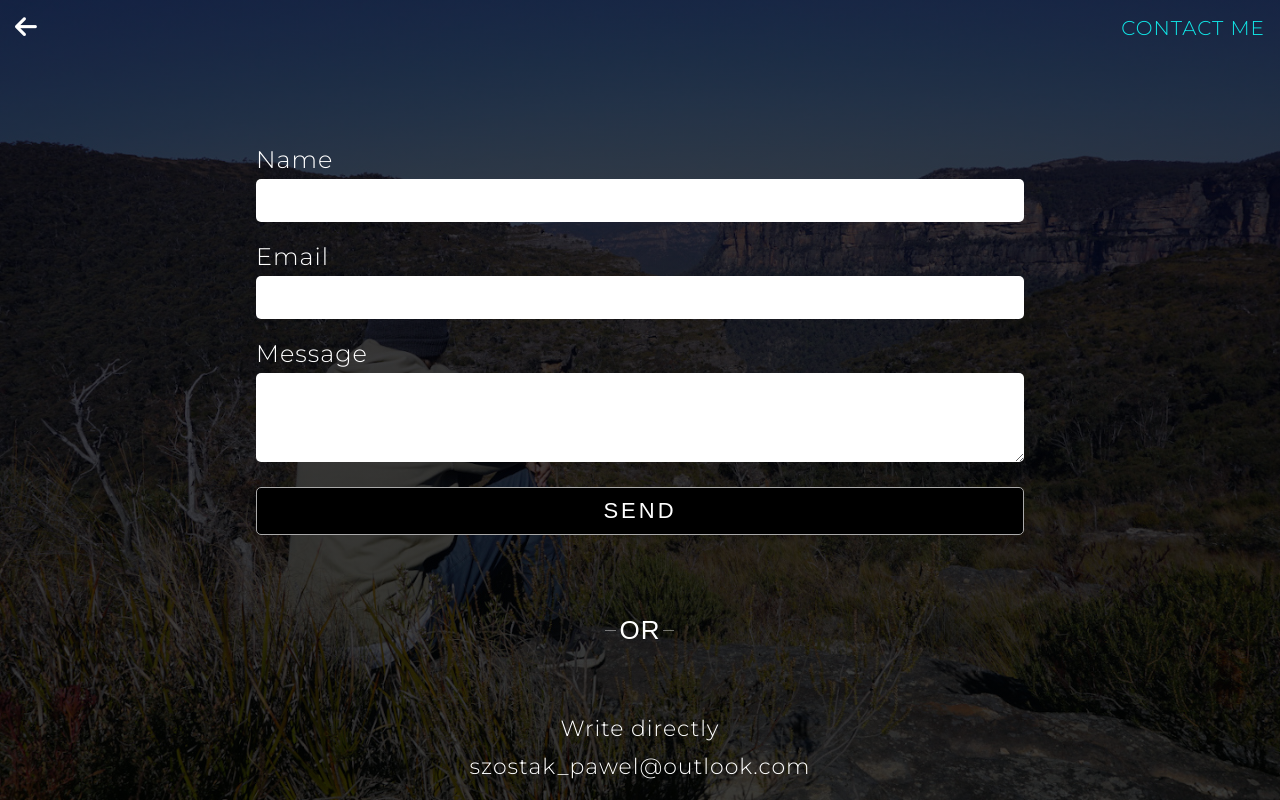
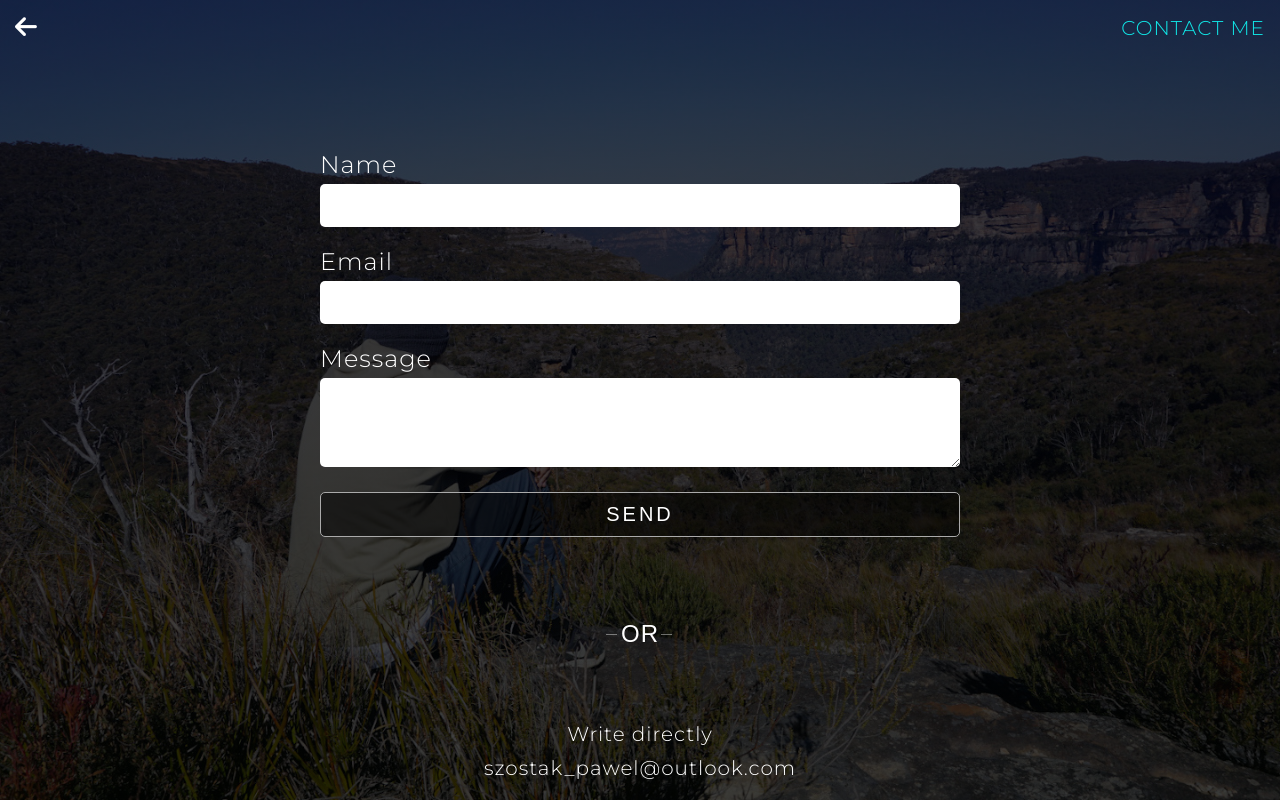
Before and after one commit to navasti/portfolio-react, a React (Create React App) app: page /contact in a window 1280 px wide. Built offline with nearby package versions, Linux system fonts and the light colour scheme; the HTML template or start-up script is replaced by a standard one.

Commit message:
Small changes

```diff
--- a/public/index.html
+++ b/public/index.html
@@ -14,7 +14,7 @@
     <link rel="icon" type="image/png" sizes="16x16" href="%PUBLIC_URL%/favicon/favicon-16x16.png">
     <link rel="manifest" href="%PUBLIC_URL%/favicon/site.webmanifest">
     <script src="https://kit.fontawesome.com/ea3e93cd21.js" crossorigin="anonymous"></script>
-    <title>Paweł Szostak</title>
+    <title>Portfolio Website</title>
   </head>
   <body>
     <noscript>You need to enable JavaScript to run this app.</noscript>
--- a/src/App.css
+++ b/src/App.css
@@ -106,7 +106,7 @@ form button{
     margin-top: 1rem;
     letter-spacing: 3px;
     border-radius: 5px;
-    background-color: #000000;
+    background-color: rgba(0,0,0,.5);
     color: #fff;
     border: 1px solid #aaa;
 }
@@ -276,14 +276,14 @@ form button{
     .second-project{flex-basis: 48%;}
     .second-project{align-self: flex-end;}
     /* contact */
-    form{width: 60%;}
+    form{width: 50%;}
     form input{padding: 1rem 1.5rem;}
     form label{font-size: 2.4rem;}
-    form button{font-size: 2.2rem;}
-    .or{font-size: 2.6rem; margin-top: 1.5rem;}
+    form button{font-size: 2rem;}
+    .or{font-size: 2.4rem; margin-top: 1.5rem;}
     .or::before,
     .or::after{width: 1.1rem;}
-    .direct-email{font-size: 2.2rem;}
+    .direct-email{font-size: 2rem;}
 
 }
 @media (min-width: 1439px){
```
